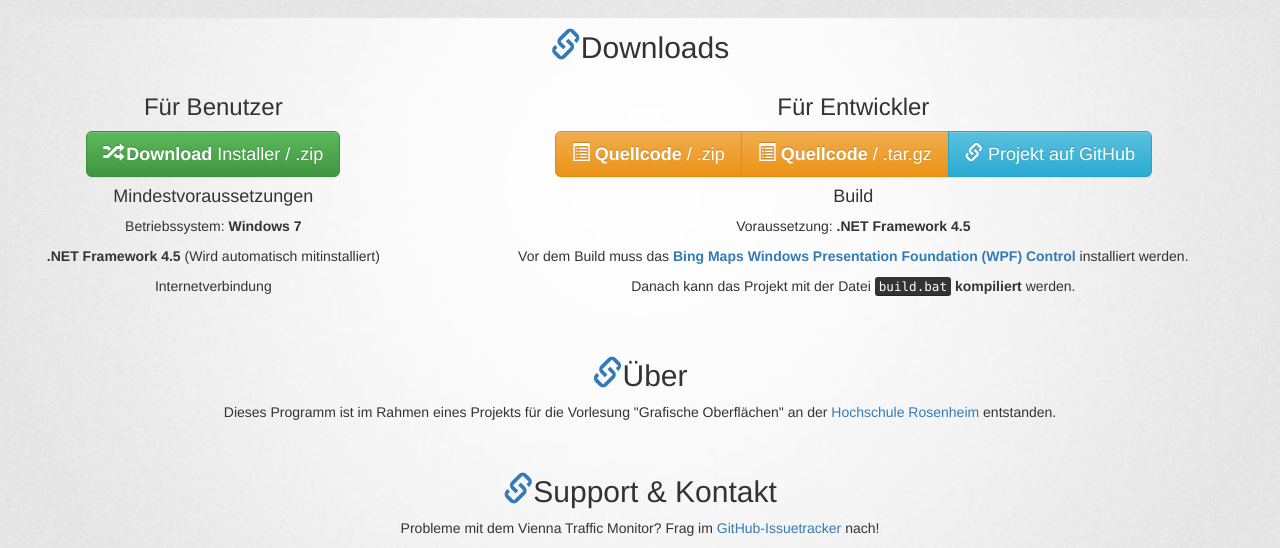
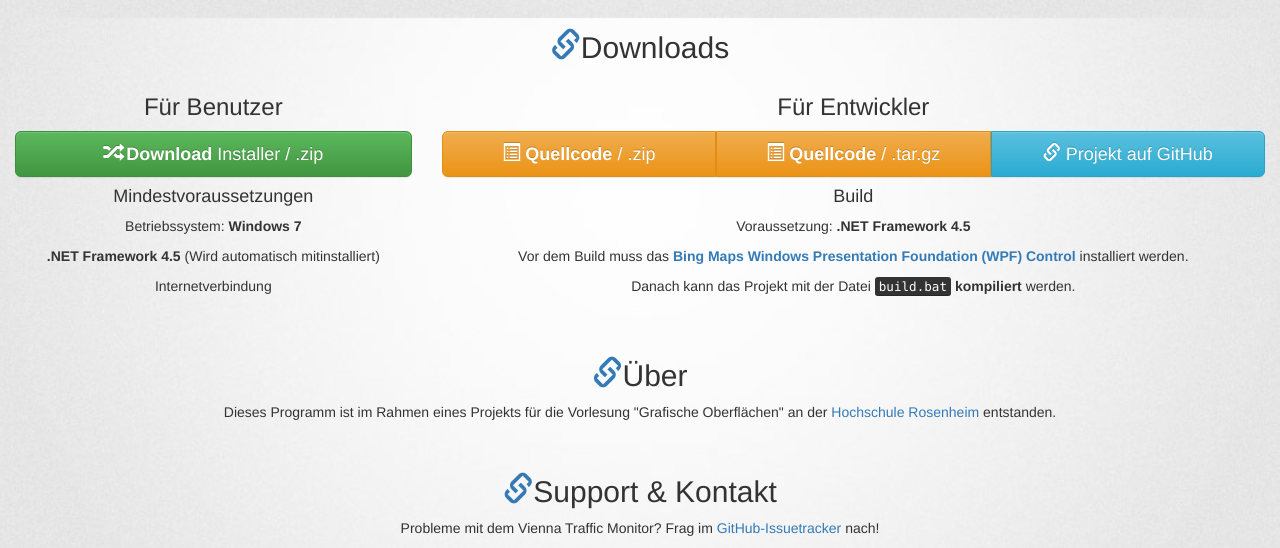
Before and after one commit to CodefoundryDE/ViennaTrafficMonitor, a plain HTML site: page index.html in a window 1280 px wide. Shown: the part 782-1330 px from the top of the page. Drawn offline with nearby package versions, Linux system fonts and the light colour scheme.

Commit message:
Issues mit umbrechenden Buttons behoben

```diff
--- a/index.html
+++ b/index.html
@@ -91,7 +91,7 @@
                             <h3>Für Benutzer</h3>
                             <div class="row">
                                 <div class="col-md-12">
-                                    <div class="btn-group btn-group-lg">
+                                    <div class="btn-group btn-group-lg btn-group-justified">
                                         <a href="https://github.com/CodefoundryDE/ViennaTrafficMonitor/releases/latest" class="btn btn-lg btn-success">
                                             <span class="glyphicon glyphicon-random"></span> <strong>Download</strong> Installer / .zip
                                         </a>
@@ -112,7 +112,7 @@
                             <h3>Für Entwickler</h3>
                             <div class="row">
                                 <div class="col-md-12">
-                                    <div class="btn-group btn-group-lg">
+                                    <div class="btn-group btn-group-lg btn-group-justified">
                                         <a title="Quellcode als ZIP-Datei herunterladen" href="https://github.com/CodefoundryDE/ViennaTrafficMonitor/zipball/master" class="btn btn-lg btn-warning">
                                             <span class="glyphicon glyphicon-list-alt"></span> <span class="hidden-xs"><strong>Quellcode</strong> / </span>.zip
                                         </a>
```
